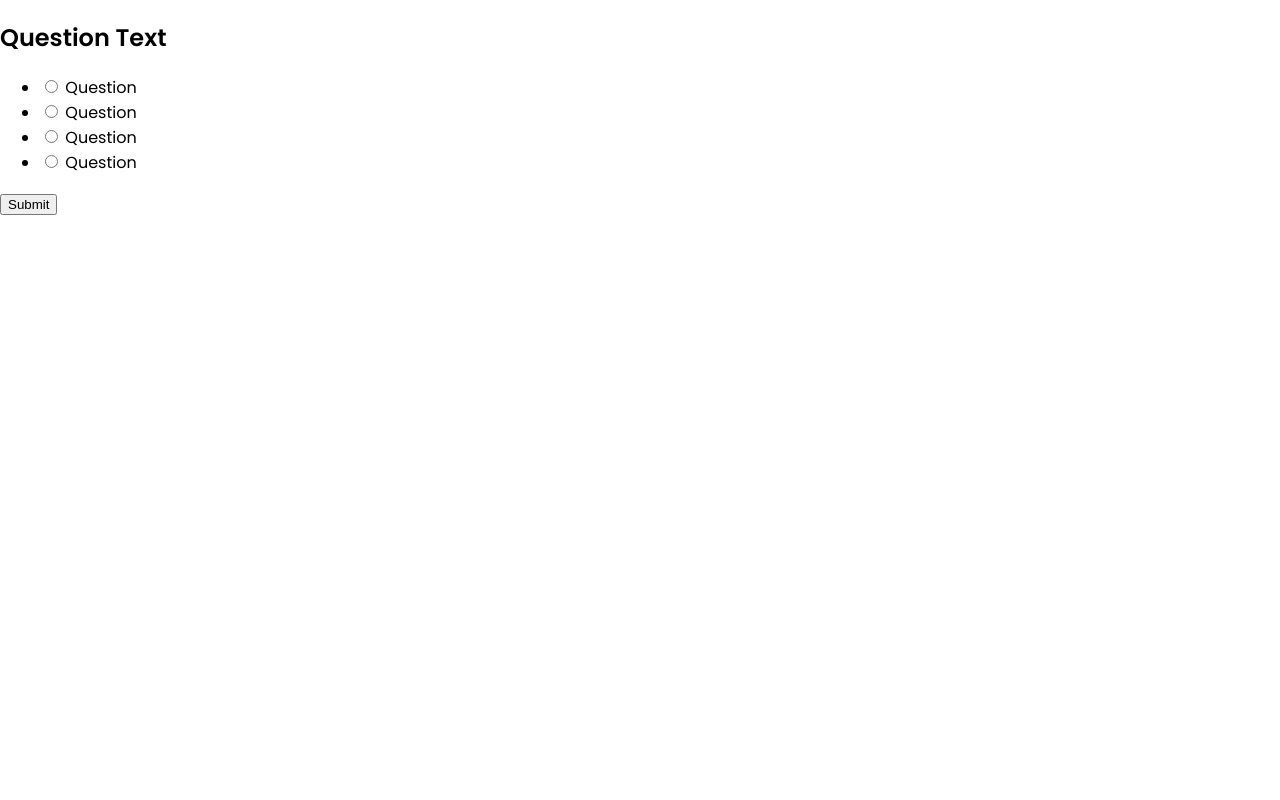
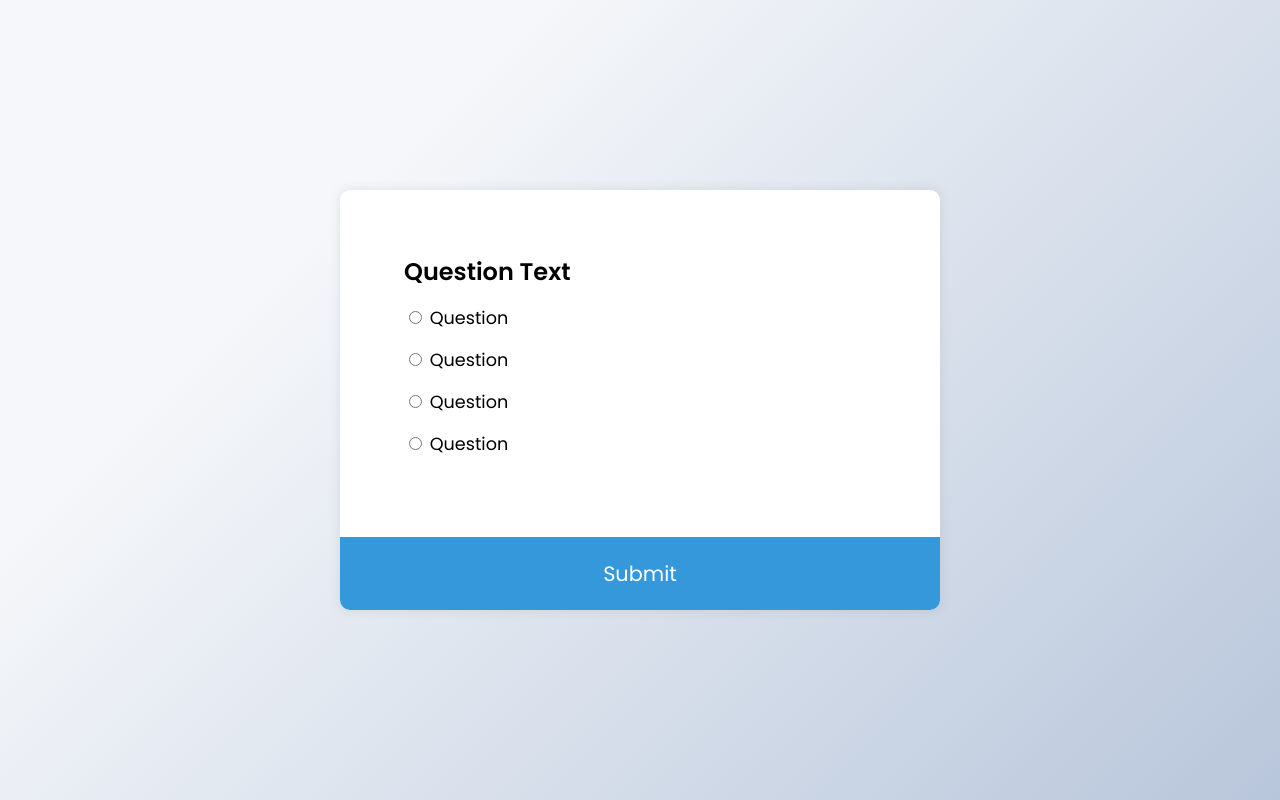
Before and after one commit to heyydudetech/QuizApp, a plain HTML site: page index.html in a window 1280 px wide. Drawn offline with Linux system fonts and the light colour scheme.

Commit message:
styling done

```diff
--- a/index.html
+++ b/index.html
@@ -11,6 +11,7 @@
 
 <body>
     <div class="quiz-container">
+        <div class="quiz-header">
             <h2>Question Text</h2>
             <ul>
                 <li>
@@ -29,8 +30,8 @@
                     <input type="radio" id="d" name="answer">
                     <label for="d">Question</label>
                 </li>
-
             </ul>
+        </div>
         <button>Submit</button>
     </div>
 </body>
--- a/style.css
+++ b/style.css
@@ -5,6 +5,55 @@
 }
 
 body {
+    background-color: #b8c6db;
+    background-image: linear-gradient(315deg, #b8c6db 0%, #f5f7fa 74%);
+    display: flex;
+    align-items: center;
+    justify-content: center;
     font-family: "Poppins", sans-serif;
     margin: 0;
+    min-height: 100vh;
 }
+
+.quiz-container {
+    background-color: white;
+    border-radius: 10px;
+    box-shadow: 0 0 10px 2px rgba(100,100,100,0.1);
+    overflow: hidden;
+    width: 600px;
+    max-width: 100%;
+}
+
+.quiz-header {
+    padding: 4rem;
+}
+
+h2 {
+    margin: 0;
+}
+
+ul li {
+    font-size: 1.1rem;
+    margin: 1rem 0;
+}
+
+ul {
+    list-style-type: none;
+    padding: 0;
+}
+
+button {
+    background-color: #3498db;
+    border: none;
+    color: white;
+    cursor: pointer;
+    display: block;
+    font-family: inherit;
+    font-size: 1.3rem;
+    width: 100%;
+    padding: 1.3rem;
+}
+
+button:hover {
+    background-color: #0a68a7;
+}
```
Lines whose indentation alone changed are shown as unchanged.
